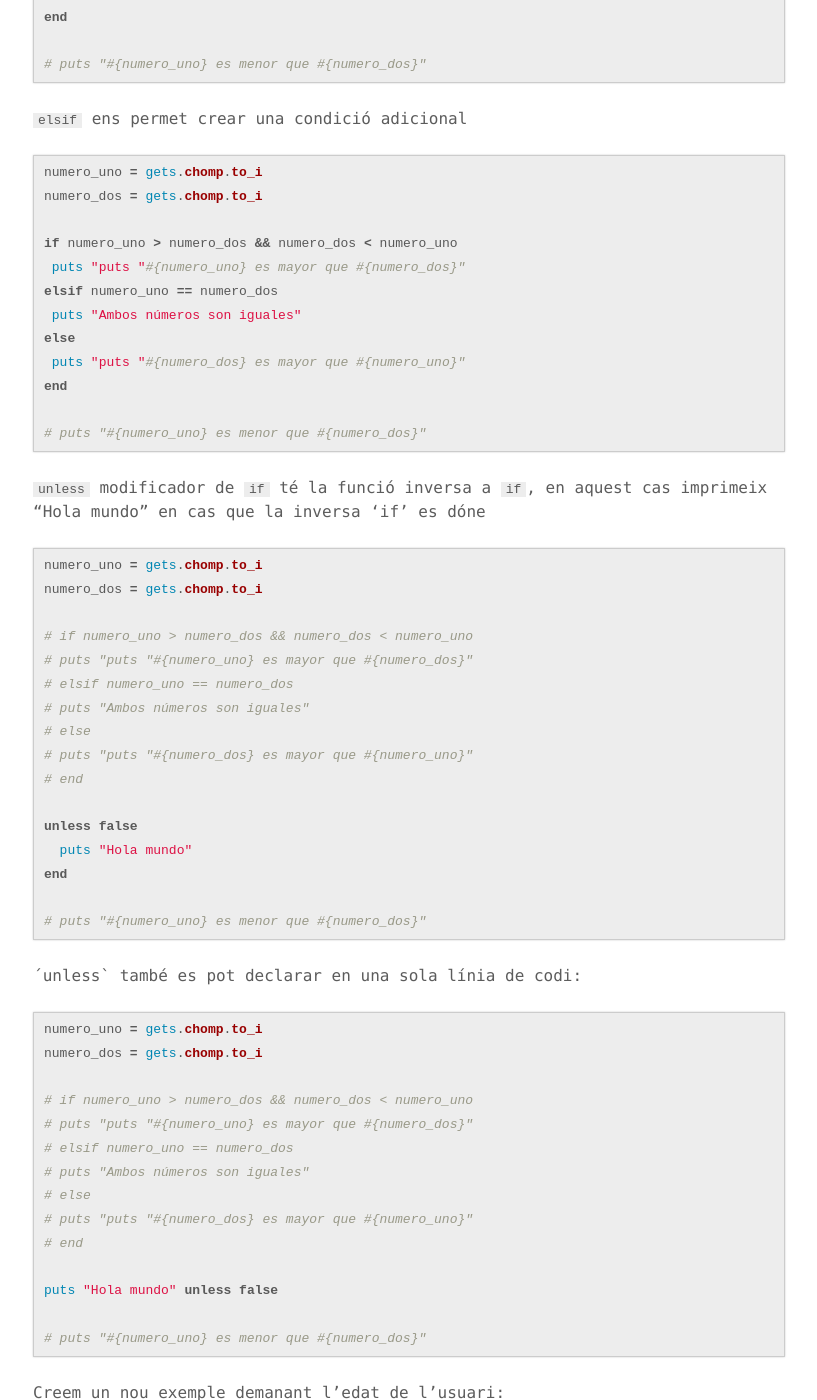
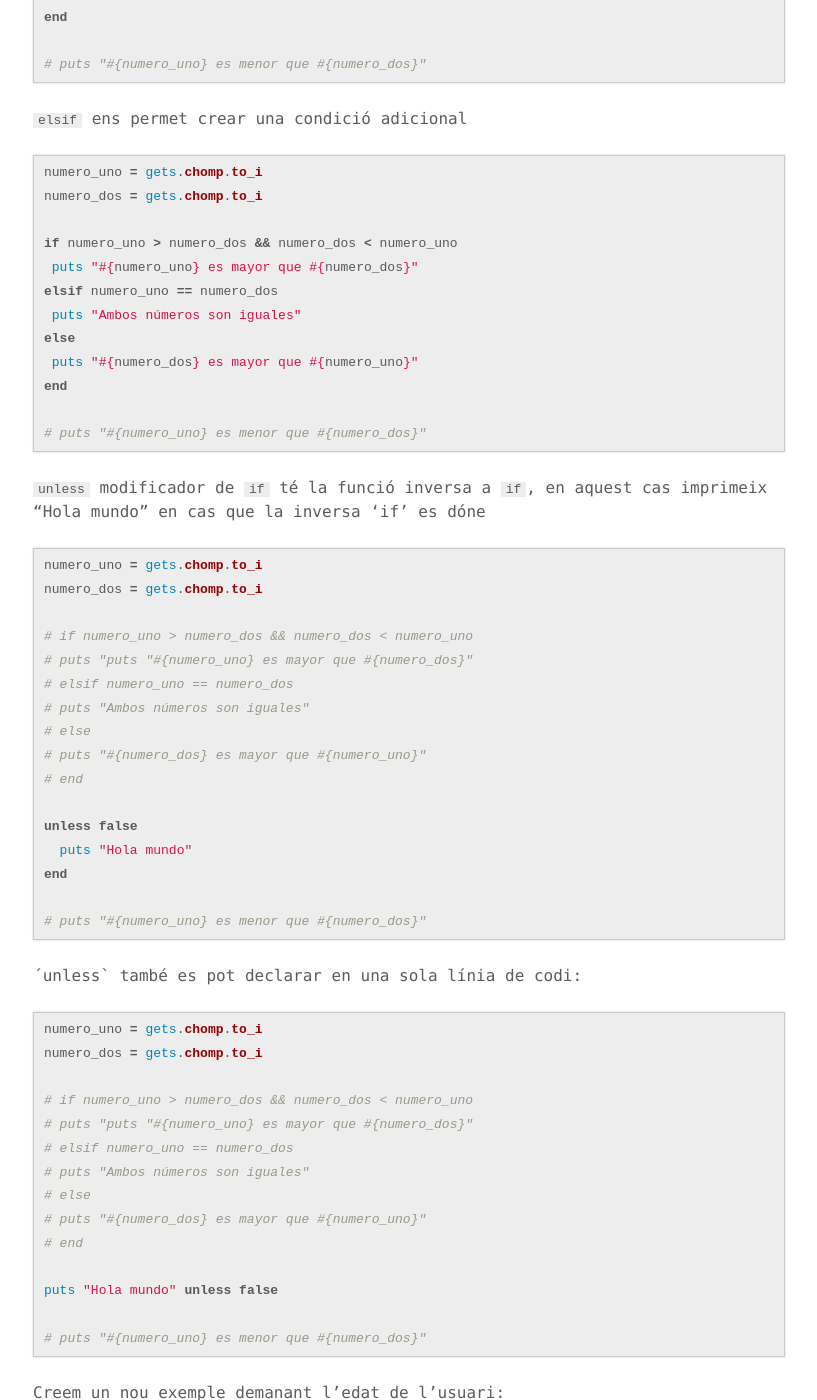
Before and after one commit to inclusa/ruby, a Jekyll site: the page built from _posts/2017-04-23-condicions.md, in a window 1280 px wide and 1400 px high, scrolled down 1740 px. Shown: the whole window, without its empty margins (231-1048 px from the left). Built offline with Jekyll 4.4.1, drawn with Linux system fonts in a browser that asks for light colours; comment, search, counter and statistics services are not loaded; some of the changed text lies outside the part shown.

Commit message:
Correccions modificades

````diff
--- a/_posts/2017-04-23-condicions.md
+++ b/_posts/2017-04-23-condicions.md
@@ -48,7 +48,7 @@ numero_uno = gets.chomp.to_i
 numero_dos = gets.chomp.to_i
 
 if numero_uno > numero_dos
-  puts "puts "#{numero_uno} es mayor que #{numero_dos}"
+  puts "#{numero_uno} es mayor que #{numero_dos}"
 end
 
 # puts "#{numero_uno} es mayor que #{numero_dos}"
@@ -66,7 +66,7 @@ numero_dos = gets.chomp.to_i
 #  puts "puts "#{numero_uno} es mayor que #{numero_dos}"
 # end
 
-puts "puts "#{numero_uno} es mayor que #{numero_dos}" if numero_uno > numero_dos
+puts "#{numero_uno} es mayor que #{numero_dos}" if numero_uno > numero_dos
 
 # puts "#{numero_uno} es mayor que #{numero_dos}"
 ```
@@ -97,11 +97,11 @@ numero_uno = gets.chomp.to_i
 numero_dos = gets.chomp.to_i
 
 if numero_uno > numero_dos && numero_dos < numero_uno
- puts "puts "#{numero_uno} es mayor que #{numero_dos}"
+ puts "#{numero_uno} es mayor que #{numero_dos}"
 elsif numero_uno == numero_dos
  puts "Ambos números son iguales"
 else
- puts "puts "#{numero_dos} es mayor que #{numero_uno}"
+ puts "#{numero_dos} es mayor que #{numero_uno}"
 end
 
 # puts "#{numero_uno} es menor que #{numero_dos}"
@@ -118,7 +118,7 @@ numero_dos = gets.chomp.to_i
 # elsif numero_uno == numero_dos
 #  puts "Ambos números son iguales"
 # else
-#  puts "puts "#{numero_dos} es mayor que #{numero_uno}"
+#  puts "#{numero_dos} es mayor que #{numero_uno}"
 # end
 
 unless false
@@ -139,7 +139,7 @@ numero_dos = gets.chomp.to_i
 # elsif numero_uno == numero_dos
 #  puts "Ambos números son iguales"
 # else
-#  puts "puts "#{numero_dos} es mayor que #{numero_uno}"
+#  puts "#{numero_dos} es mayor que #{numero_uno}"
 # end
 
 puts "Hola mundo" unless false
@@ -158,7 +158,7 @@ edad = gets.chomp.to_i
 # elsif numero_uno == numero_dos
 #  puts "Ambos números son iguales"
 # else
-#  puts "puts "#{numero_dos} es mayor que #{numero_uno}"
+#  puts "#{numero_dos} es mayor que #{numero_uno}"
 # end
 
 if edad <= 18
@@ -180,7 +180,7 @@ edad = gets.chomp.to_i
 # elsif numero_uno == numero_dos
 #  puts "Ambos números son iguales"
 # else
-#  puts "puts "#{numero_dos} es mayor que #{numero_uno}"
+#  puts "#{numero_dos} es mayor que #{numero_uno}"
 # end
 
 unless edad <= 18
@@ -202,7 +202,7 @@ edad = gets.chomp.to_i
 # elsif numero_uno == numero_dos
 #  puts "Ambos números son iguales"
 # else
-#  puts "puts "#{numero_dos} es mayor que #{numero_uno}"
+#  puts "#{numero_dos} es mayor que #{numero_uno}"
 # end
 
 if !(edad >= 18)
````
